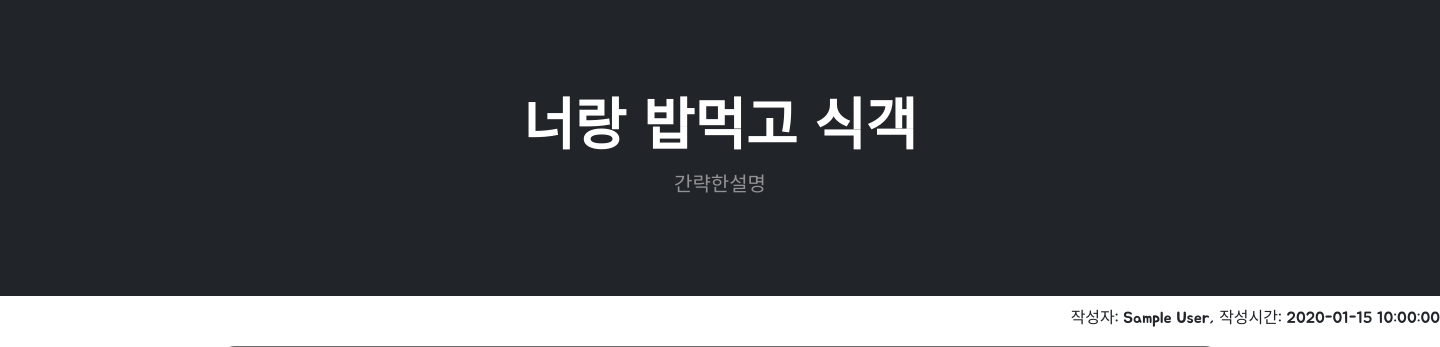
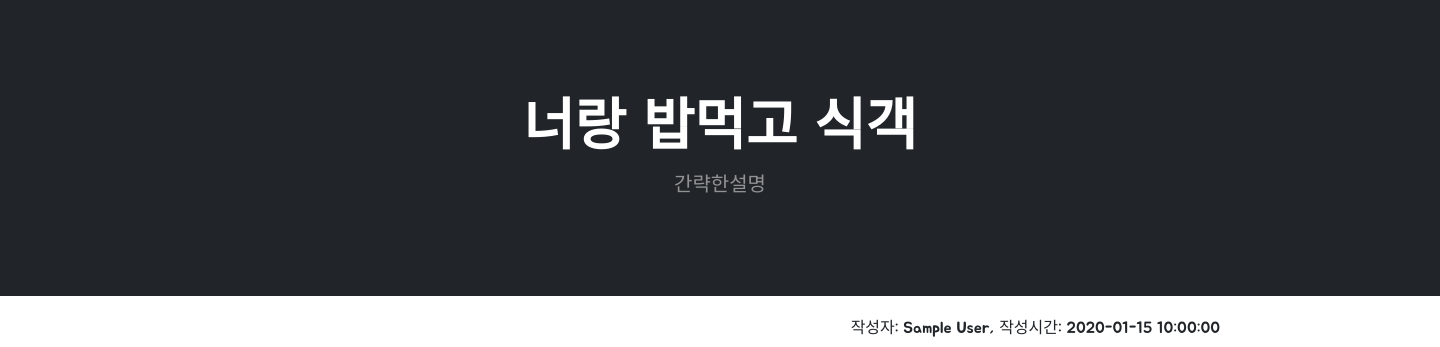
Before and after one commit to Minkyu222341/recipe, a Flask app: template templates/detail.html in a window 1440 px wide. Shown: the part 60-407 px from the top of the page. Run offline with Flask 2, Linux system fonts and the light colour scheme; the template is opened without the code that fills it: most values are stand-ins (such as "Sample title", 1, 10 or a date in 2020).

Commit message:
위치 관련 추가수정

```diff
--- a/templates/detail.html
+++ b/templates/detail.html
@@ -98,8 +98,9 @@
             color: white;
         }
         .time {
+            width: 1000px;
+            margin: 10px auto;
             text-align: right;
-            width: 1430px;
         }
     </style>
 </head>
```
